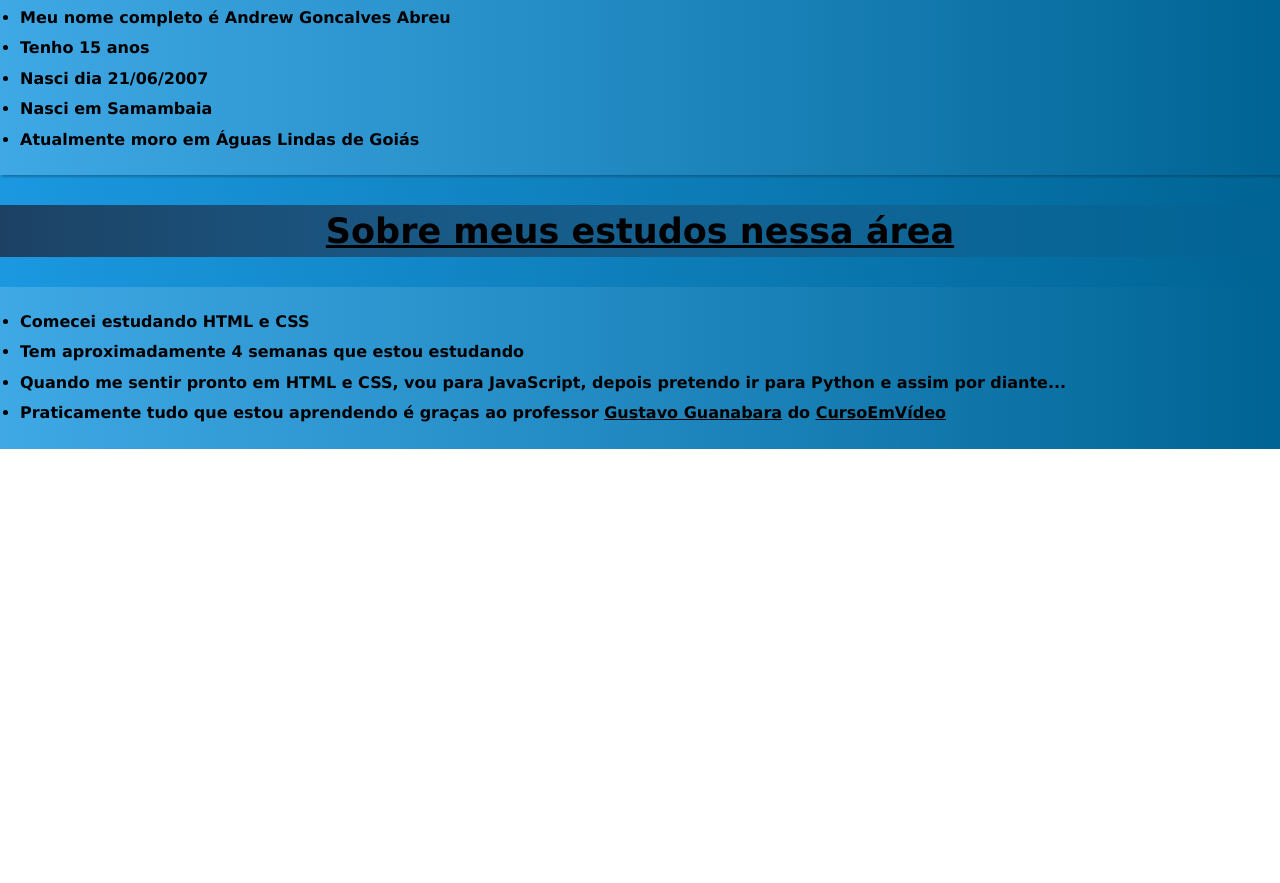
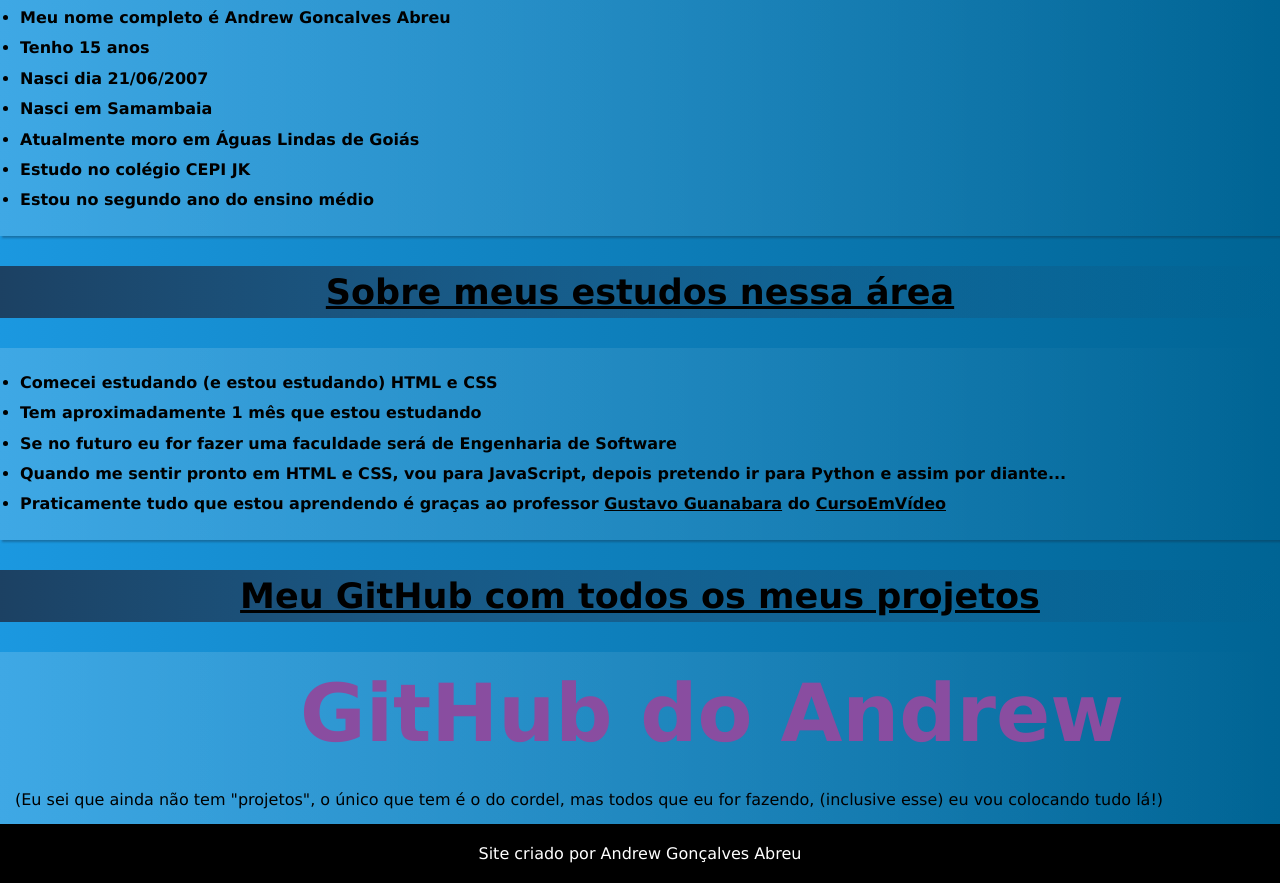
Before and after one commit to andrewgoncalvesabreu/html-css, a plain HTML site: page desafios/desafioproprio/index.html in a window 1280 px wide. Shown: the part 827-1710 px from the top of the page. Before the commit the page ends 1276 px from the top, so only its background shows below. Drawn offline with Linux system fonts and the light colour scheme.

Commit message:
Meu projeto com minhas informações

```diff
--- a/desafios/desafioproprio/estilo/style.css
+++ b/desafios/desafioproprio/estilo/style.css
@@ -98,5 +98,35 @@ nav > a#twitter:hover {
     padding:20px;
     margin-top: 20px;
     background-image:linear-gradient(to right , rgba(255, 255, 255, 0.155) , transparent) ;
+ }
 
+div > article > p > a {
+    margin-left: 18%;
+    padding: 60px;
+    font-size: 80px;
  }
+
+ div > article > p {
+    padding: 15px;
+ }
+
+ div {
+    background-image:linear-gradient(to right , rgba(255, 255, 255, 0.155) , transparent) ;
+ }
+
+ .meugithub {
+    font-weight: bolder;
+    color: #894da0;
+    text-decoration: none;
+ }
+
+ .meugithub:hover {
+    text-decoration: underline;
+ }
+
+ footer {
+    background-color: black;
+    text-align: center;
+    color: white;
+    padding: 20px;
+ }
--- a/desafios/desafioproprio/index.html
+++ b/desafios/desafioproprio/index.html
@@ -19,11 +19,9 @@
     </header>
     <main>
         <h2>Abaixo tem minha foto e um pouco sobre mim</h2>
-        <div>
             <picture>
                 <img src="imagens/andrewfoto.jpg" alt="Este sou eu, Andrew.">
             </picture>
-        </div>
         <article class="info">
             <ul>
                 <li>Meu nome completo é Andrew Goncalves Abreu</li>
@@ -31,17 +29,30 @@
                 <li>Nasci dia 21/06/2007</li>
                 <li>Nasci em Samambaia</li>
                 <li>Atualmente moro em Águas Lindas de Goiás</li>
+                <li>Estudo no colégio CEPI JK</li>
+                <li>Estou no segundo ano do ensino médio</li>
             </ul>
         </article>
         <h2>Sobre meus estudos nessa área</h2>
         <article class="info">
             <ul>
-                <li>Comecei estudando HTML e CSS</li>
-                <li>Tem aproximadamente 4 semanas que estou estudando</li>
+                <li>Comecei estudando (e estou estudando) HTML e CSS</li>
+                <li>Tem aproximadamente 1 mês que estou estudando</li>
+                <li>Se no futuro eu for fazer uma faculdade será de Engenharia de Software</li>
                 <li>Quando me sentir pronto em HTML e CSS, vou para JavaScript, depois pretendo ir para Python e assim por diante...</li>
-                <li>Praticamente tudo que estou aprendendo é graças ao professor <a href="https://github.com/gustavoguanabara">Gustavo Guanabara</a> do <a href="https://cursoemvideo.com/">CursoEmVídeo</a></li>
+                <li>Praticamente tudo que estou aprendendo é graças ao professor <a href="https://github.com/gustavoguanabara" target="_blank">Gustavo Guanabara</a> do <a href="https://cursoemvideo.com/" target="_blank">CursoEmVídeo</a></li>
             </ul>
         </article>
+        <h2>Meu GitHub com todos os meus projetos</h2>
+        <div>
+            <article>
+                <p><a href="https://github.com/andrewgoncalvesabreu" target="_blank" class="meugithub">GitHub do Andrew</a></p>
+                <p>(Eu sei que ainda não tem "projetos", o único que tem é o do cordel, mas todos que eu for fazendo, (inclusive esse) eu vou colocando tudo lá!)</p>
+            </article>
+        </div>
+        <footer>
+            <p>Site criado por Andrew Gonçalves Abreu</p>
+        </footer>
     </main>
 </body>
 </html>
```
